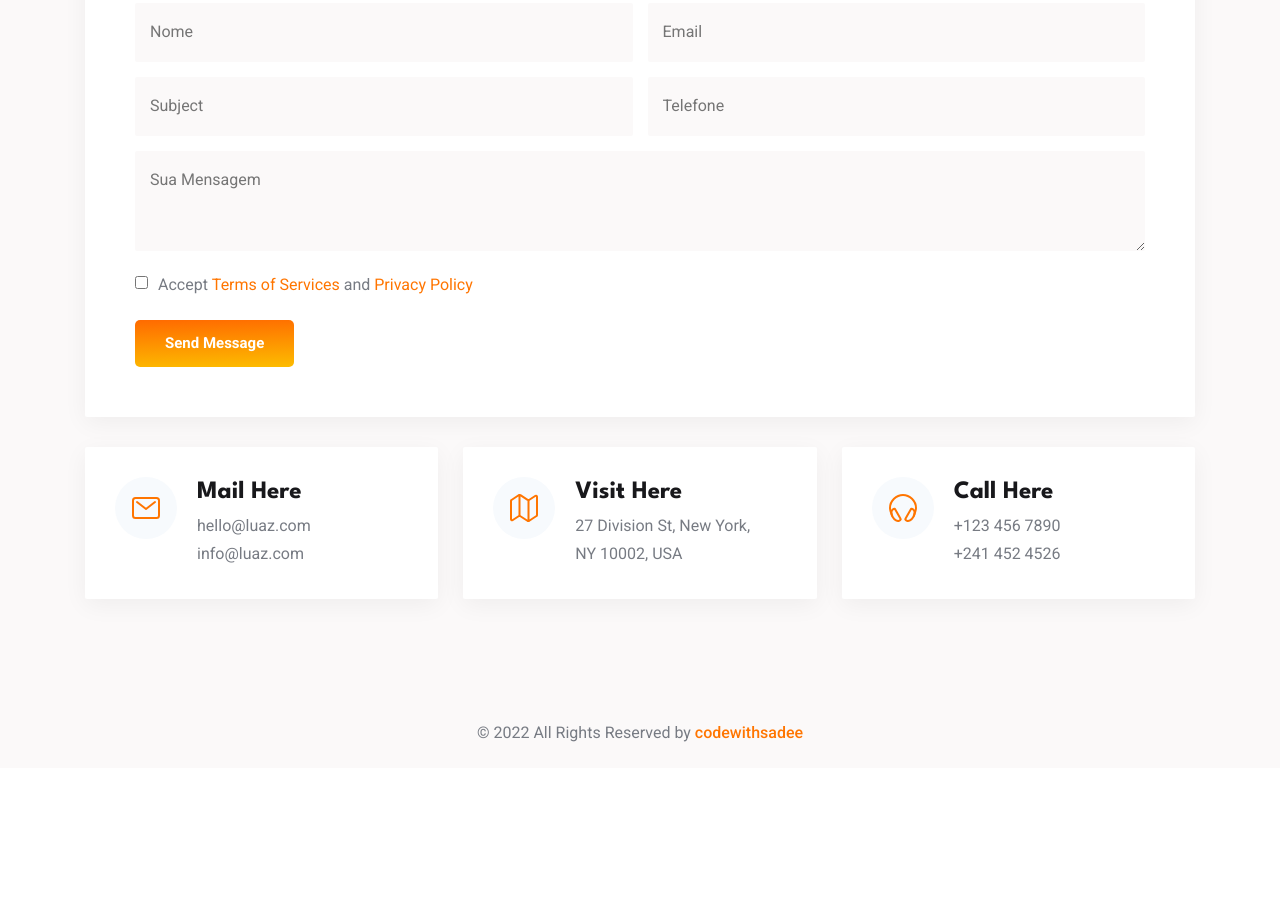
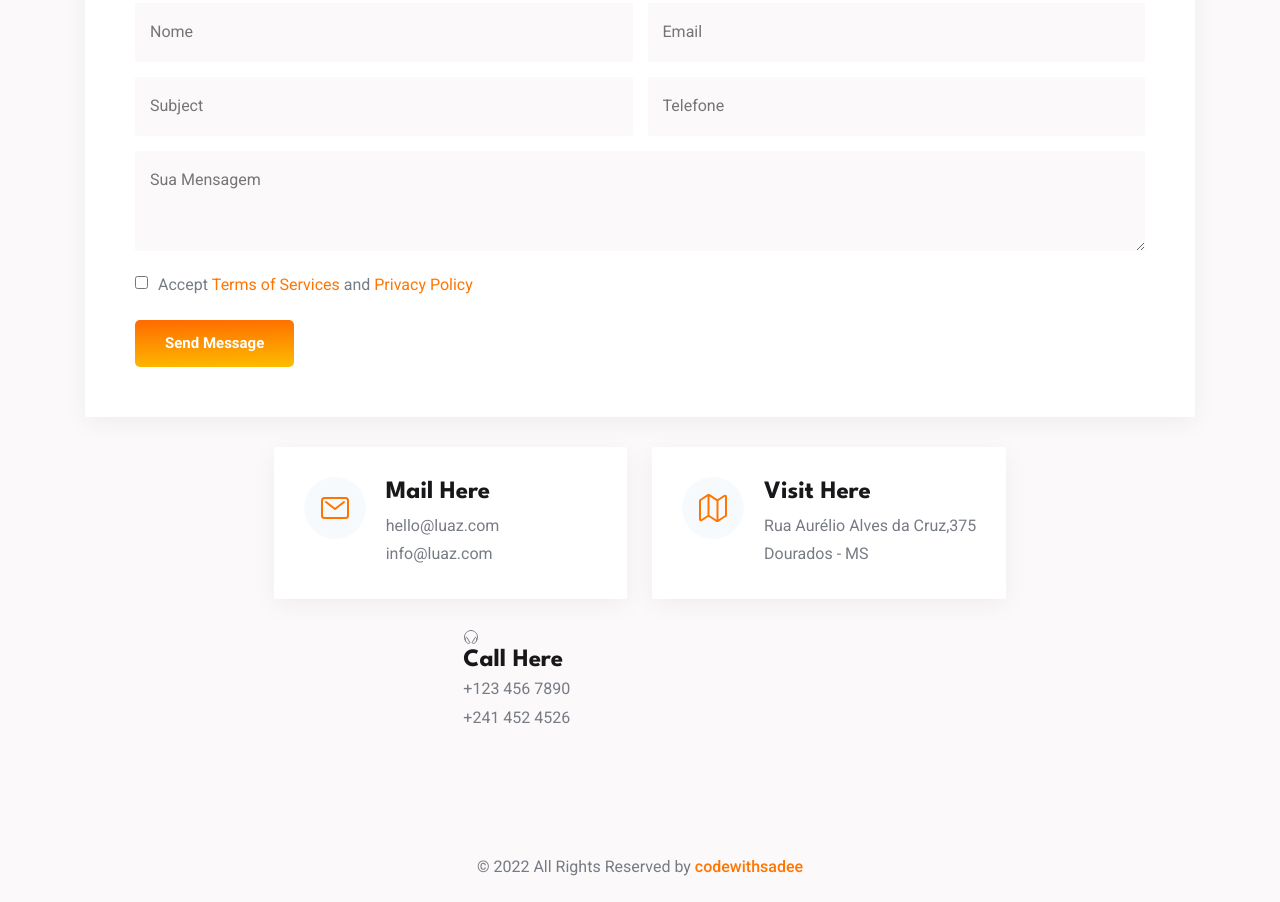
Before and after one commit to assistecpocos/assistecpocos.github.io, a plain HTML site: page index.html in a window 1280 px wide. Shown: the part 4019-4921 px from the top of the page. Before the commit the page ends 4787 px from the top, so only its background shows below. Drawn offline with nearby package versions, Linux system fonts and the light colour scheme.

Commit message:
Update index.html

```diff
--- a/index.html
+++ b/index.html
@@ -718,29 +718,23 @@
               </div>
             </li>
 
-            <li class="contact-item">
+            <li class="contact-item" id="mapItem">
               <div class="contact-card">
-
                   <div class="card-icon">
                       <ion-icon name="map-outline" aria-hidden="true"></ion-icon>
                   </div>
-
                   <div class="card-content">
-
                       <h3 class="h3 card-title">Visit Here</h3>
-
                       <address class="card-address">
-                    27 Division St, New York,<br>
-                    NY 10002, USA
+                         Rua Aurélio Alves da Cruz,375<br>
+                         Dourados - MS
                       </address>
-
                   </div>
-
               </div>
           </li>
 
             <li class="contact-item">
-              <div class="contact-card">
+              <div class="contact-map">
 
                 <div class="card-icon">
                   <ion-icon name="headset-outline" aria-hidden="true"></ion-icon>
```
Lines whose indentation alone changed are shown as unchanged.
